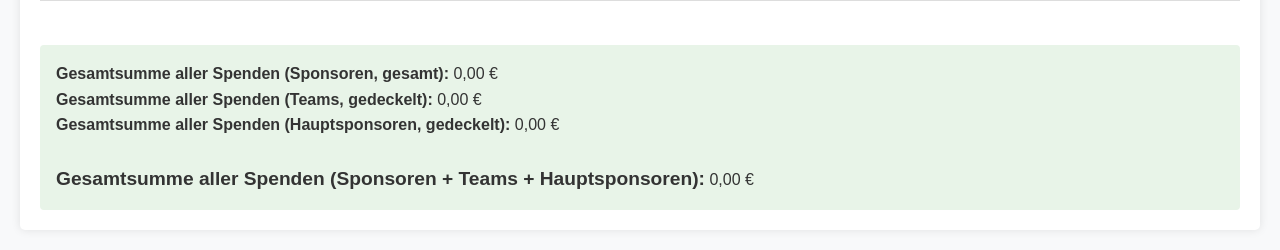
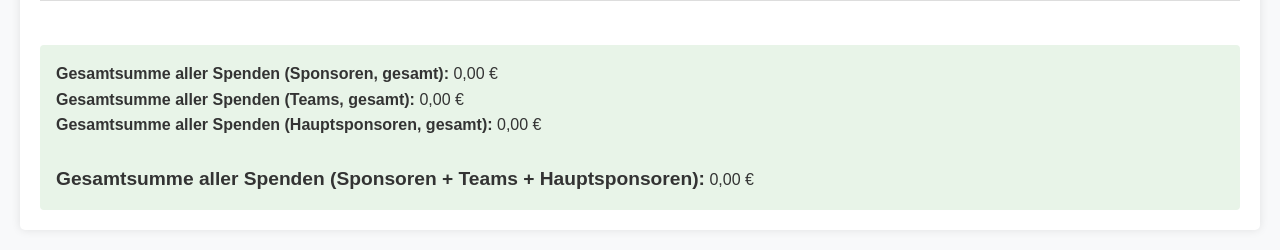
Before and after one commit to Ottokarder/VAIBad_2, a PHP site: page /spendenlisten.php in a window 1280 px wide. Shown: the part 865-1115 px from the top of the page. Run offline with PHP 8.4, Linux system fonts and the light colour scheme; data that the repository does not hold is empty.

Commit message:
Spendenlisten: Gesamtsumme konsistent = Vormittag + Nachmittag
Die finale Gesamtsumme am Seitenende (und im CSV) verwendete fuer Teams
und Hauptsponsoren die gedeckelt-Spalte, was nicht Vormittag + Nachmittag
entspricht und damit inkonsistent mit der Auswertungsseite war.

Korrektur: Gesamtsumme nutzt fuer alle drei Spendentypen spendenbetrag_gesamt
(= Vormittag + Nachmittag). Die gedeckelt-Spalte bleibt als zusaetzliche
Information in den Einzelschwimmer-Zeilen und Zwischensummen erhalten.

Co-authored-by: Ottokarder <Ottokarder@users.noreply.github.com>

```diff
--- a/webapp/spendenlisten.php
+++ b/webapp/spendenlisten.php
@@ -125,9 +125,9 @@ if (isset($_GET['export']) && $_GET['export'] === 'csv') {
     // Gesamtsumme über alle drei Listen
     fputcsv($out, ['Gesamtsumme aller Spenden'], ';');
     fputcsv($out, ['Sponsoren (gesamt)', $euro($sp_gesamt)], ';');
-    fputcsv($out, ['Teams (gedeckelt)', $euro($t_gedeckelt)], ';');
-    fputcsv($out, ['Hauptsponsoren (gedeckelt)', $euro($h_gedeckelt)], ';');
-    fputcsv($out, ['Sponsoren + Teams + Hauptsponsoren', $euro($sp_gesamt + $t_gedeckelt + $h_gedeckelt)], ';');
+    fputcsv($out, ['Teams (gesamt)', $euro($t_gesamt)], ';');
+    fputcsv($out, ['Hauptsponsoren (gesamt)', $euro($h_gesamt)], ';');
+    fputcsv($out, ['Sponsoren + Teams + Hauptsponsoren', $euro($sp_gesamt + $t_gesamt + $h_gesamt)], ';');
 
     fclose($out);
     $conn->close();
@@ -229,12 +229,12 @@ function zeige_abschnitt($titel, $gruppen, $gesamt_gesamt, $gesamt_gedeckelt) {
     <div style="margin-top: 1.5rem; padding: 1rem; background-color: #e8f4e8; border-radius: 4px;">
         <strong>Gesamtsumme aller Spenden (Sponsoren, gesamt):</strong>
         <?php echo number_format($sp_gesamt, 2, ',', '.'); ?> €<br>
-        <strong>Gesamtsumme aller Spenden (Teams, gedeckelt):</strong>
-        <?php echo number_format($t_gedeckelt, 2, ',', '.'); ?> €<br>
-        <strong>Gesamtsumme aller Spenden (Hauptsponsoren, gedeckelt):</strong>
-        <?php echo number_format($h_gedeckelt, 2, ',', '.'); ?> €<br><br>
+        <strong>Gesamtsumme aller Spenden (Teams, gesamt):</strong>
+        <?php echo number_format($t_gesamt, 2, ',', '.'); ?> €<br>
+        <strong>Gesamtsumme aller Spenden (Hauptsponsoren, gesamt):</strong>
+        <?php echo number_format($h_gesamt, 2, ',', '.'); ?> €<br><br>
         <strong style="font-size: 1.2rem;">Gesamtsumme aller Spenden (Sponsoren + Teams + Hauptsponsoren):</strong>
-        <?php echo number_format($sp_gesamt + $t_gedeckelt + $h_gedeckelt, 2, ',', '.'); ?> €
+        <?php echo number_format($sp_gesamt + $t_gesamt + $h_gesamt, 2, ',', '.'); ?> €
     </div>
 </div>
 <?php
```
